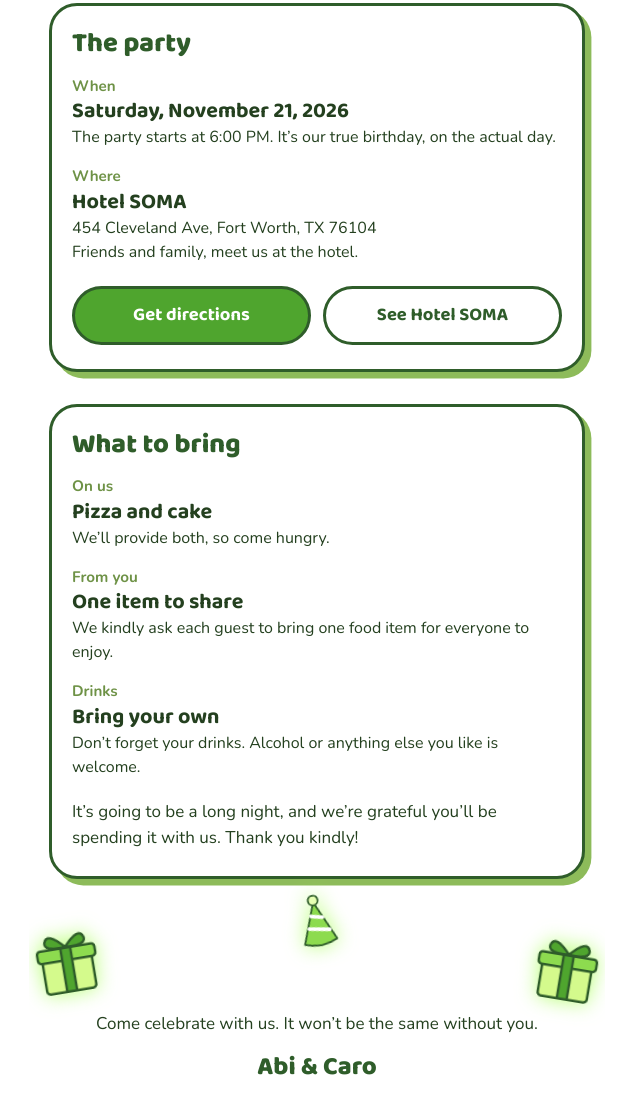
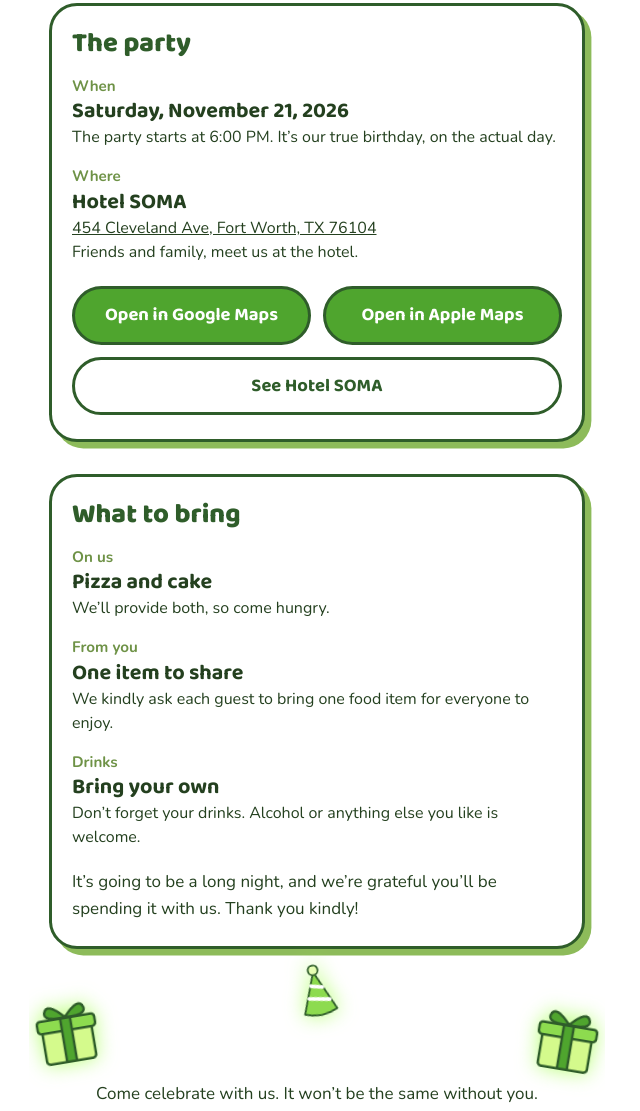
Before and after one commit to creativecravens/Abi-Caro, a plain HTML site: page index.html in a window 1280 px wide. Shown: the part 1110-2221 px from the top of the page, without its empty margins (323-963 px from the left). Drawn offline with nearby package versions, Linux system fonts and the light colour scheme.

Commit message:
Add files via upload

```diff
--- a/index.html
+++ b/index.html
@@ -160,10 +160,11 @@ main{overflow-x:clip}
     <h2 id="dh">The party</h2>
     <dl>
       <div><dt>When</dt><dd>Saturday, November 21, 2026<small>The party starts at 6:00 PM. It’s our true birthday, on the actual day.</small></dd></div>
-      <div><dt>Where</dt><dd>Hotel SOMA<small>454 Cleveland Ave, Fort Worth, TX 76104<br>Friends and family, meet us at the hotel.</small></dd></div>
+      <div><dt>Where</dt><dd>Hotel SOMA<small><a href="https://www.google.com/maps/dir/?api=1&destination=Hotel+SOMA%2C+454+Cleveland+Ave%2C+Fort+Worth%2C+TX+76104" target="_blank" rel="noopener">454 Cleveland Ave, Fort Worth, TX 76104</a><br>Friends and family, meet us at the hotel.</small></dd></div>
     </dl>
     <div class="btns">
-      <a class="btn" href="https://www.google.com/maps/search/?api=1&query=Hotel+SOMA+454+Cleveland+Ave+Fort+Worth+TX+76104" target="_blank" rel="noopener">Get directions</a>
+      <a class="btn" href="https://www.google.com/maps/dir/?api=1&destination=Hotel+SOMA%2C+454+Cleveland+Ave%2C+Fort+Worth%2C+TX+76104" target="_blank" rel="noopener">Open in Google Maps</a>
+      <a class="btn" href="https://maps.apple.com/?daddr=454+Cleveland+Ave%2C+Fort+Worth%2C+TX+76104&q=Hotel+SOMA" target="_blank" rel="noopener">Open in Apple Maps</a>
       <a class="btn alt" href="https://hotelsomatx.com/" target="_blank" rel="noopener">See Hotel SOMA</a>
     </div>
   </section>
```
